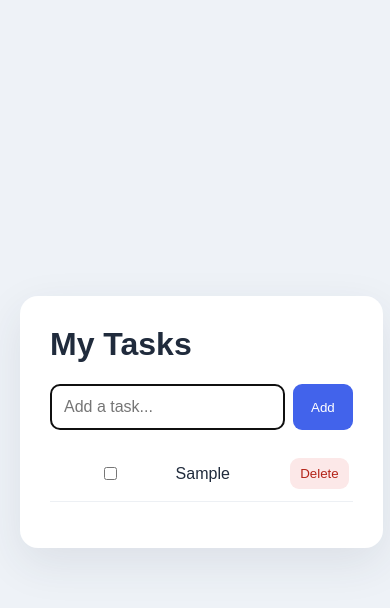
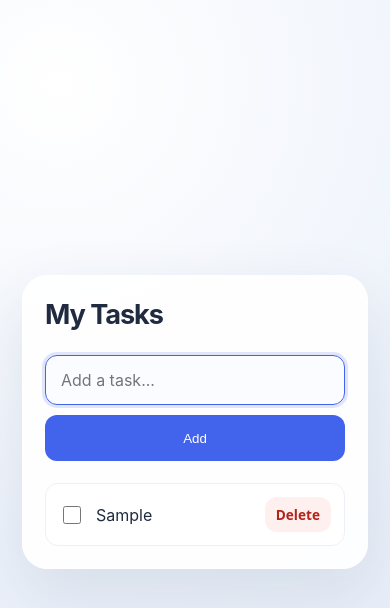
Before and after one commit to saku168/todo-list, a plain HTML site: page index.html in a window 390 px wide. Both pictures are taken after typing "Sample" into the empty fields and a click on the button "Add". Drawn offline with Linux system fonts and the light colour scheme.

Commit message:
Refresh responsive project design

```diff
--- a/style.css
+++ b/style.css
@@ -1 +1,19 @@
-*{box-sizing:border-box}body{margin:0;min-height:100vh;display:grid;place-items:center;padding:20px;background:#eef2f7;font-family:Arial;color:#202b3c}.app{width:min(520px,100%);padding:30px;background:white;border-radius:18px;box-shadow:0 15px 45px #26364b18}h1{margin-top:0}form{display:flex;gap:8px}input{min-width:0;flex:1;padding:13px;border:1px solid #ccd5e1;border-radius:9px;font-size:1rem}button{border:0;border-radius:9px;padding:0 18px;background:#4263eb;color:white;cursor:pointer}ul{padding:0;list-style:none}li{display:flex;align-items:center;gap:10px;padding:12px 4px;border-bottom:1px solid #edf0f4}li span{flex:1}li.done span{text-decoration:line-through;color:#929baa}.delete{background:#fce8e8;color:#b42318;padding:8px 10px}#empty{color:#8a94a3;text-align:center}
+*{box-sizing:border-box}
+:root{font-family:Inter,ui-sans-serif,system-ui,-apple-system,"Segoe UI",sans-serif;color:#202b40}
+body{margin:0;min-height:100vh;display:grid;place-items:center;padding:22px;background:radial-gradient(circle at 15% 10%,#fff,#edf2fb 55%,#e2eaf6)}
+.app{width:min(570px,100%);padding:clamp(22px,5vw,38px);border:1px solid #ffffff;border-radius:25px;background:#ffffffed;box-shadow:0 24px 65px #263c5b1c}
+h1{margin:0 0 24px;font-size:clamp(1.7rem,5vw,2.2rem);letter-spacing:-.04em}
+form{display:flex;gap:10px}
+input{min-width:0;flex:1;padding:14px 15px;border:1px solid #d6deea;border-radius:12px;background:#fbfcff;color:#202b40;font:inherit}
+input:focus{outline:3px solid #4263eb28;border-color:#4263eb}
+button{border:0;border-radius:12px;padding:0 20px;background:#4263eb;color:white;font:700 .95rem inherit;cursor:pointer;transition:background .18s,transform .18s}
+form button:hover{background:#304fc9;transform:translateY(-1px)}
+ul{display:grid;gap:8px;margin:22px 0 0;padding:0;list-style:none}
+li{display:flex;align-items:center;gap:12px;padding:13px;border:1px solid #edf0f5;border-radius:13px;background:#fff}
+li input{flex:0 0 auto;width:18px;height:18px;accent-color:#4263eb}
+li span{flex:1;overflow-wrap:anywhere}
+li.done span{text-decoration:line-through;color:#929baa}
+.delete{padding:8px 11px;background:#fff0f0;color:#b42318;font:650 .85rem ui-sans-serif,system-ui}
+.delete:hover{background:#ffe1e1}
+#empty{margin:24px 0 4px;color:#8a94a3;text-align:center}
+@media(max-width:420px){form{flex-direction:column}form button{min-height:46px}}
```
